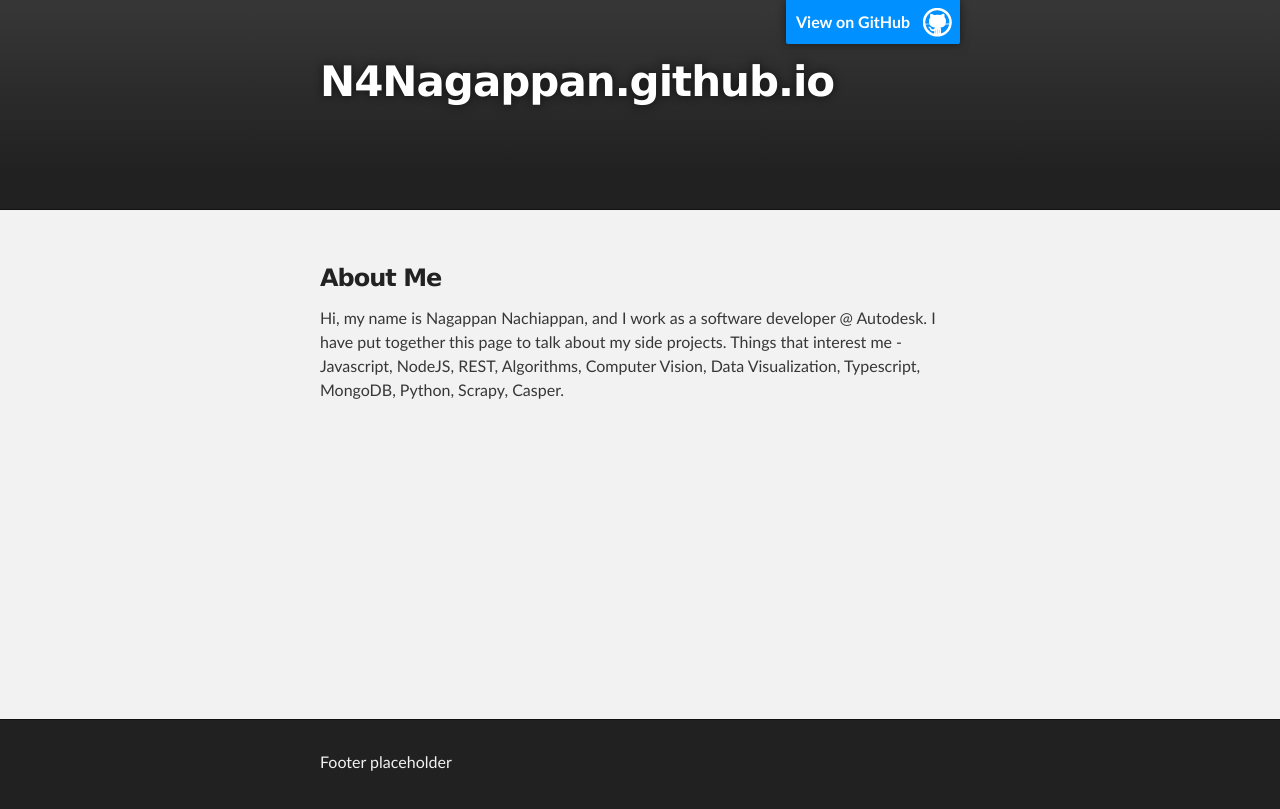
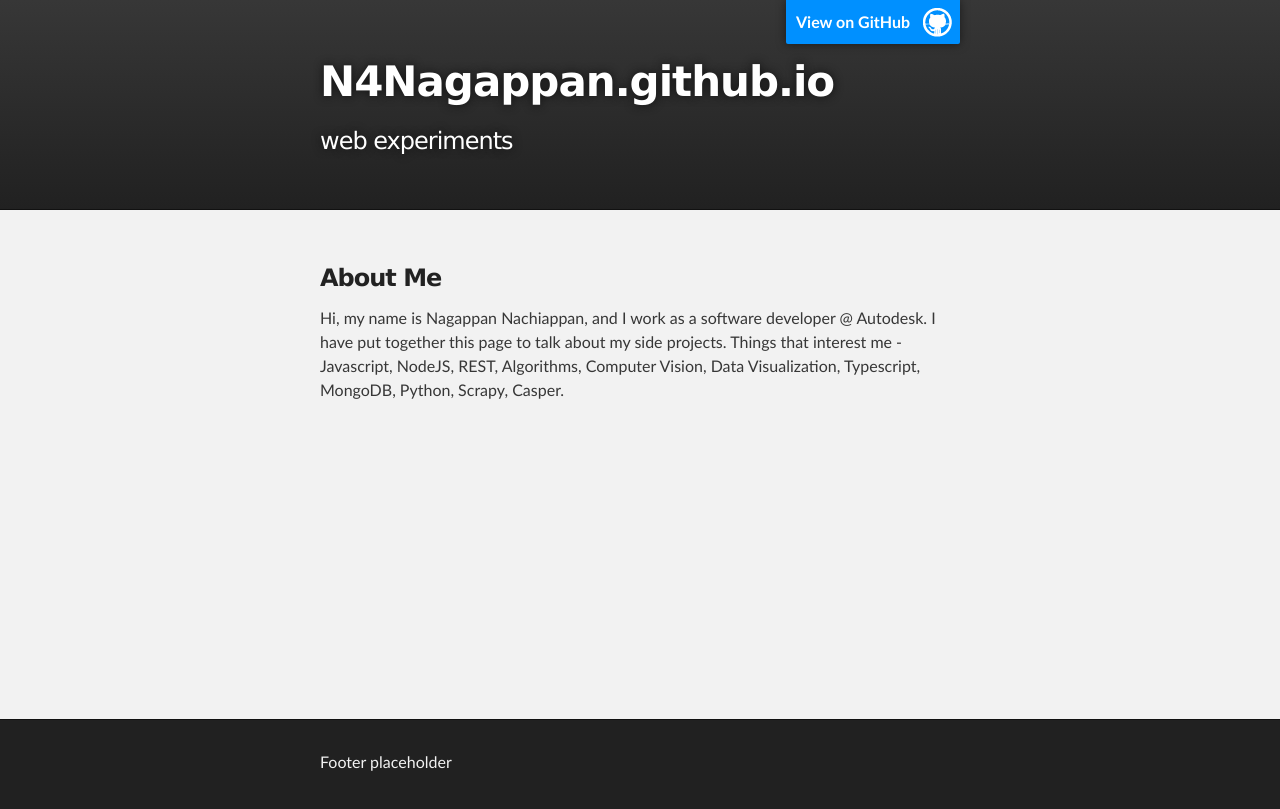
Before and after one commit to n4nagappan/n4nagappan.github.io, a plain HTML site: page index.html in a window 1280 px wide. Drawn offline with Linux system fonts and the light colour scheme.

Commit message:
Minor Content changes

```diff
--- a/index.html
+++ b/index.html
@@ -19,7 +19,7 @@
             <a id="forkme_banner" href="https://github.com/n4nagappan">View on GitHub</a>
 
             <h1 id="project_title">N4Nagappan.github.io</h1>
-            <h2 id="project_tagline"web experiments</h2>
+            <h2 id="project_tagline">web experiments</h2>
 
         </header>
     </div>
```
